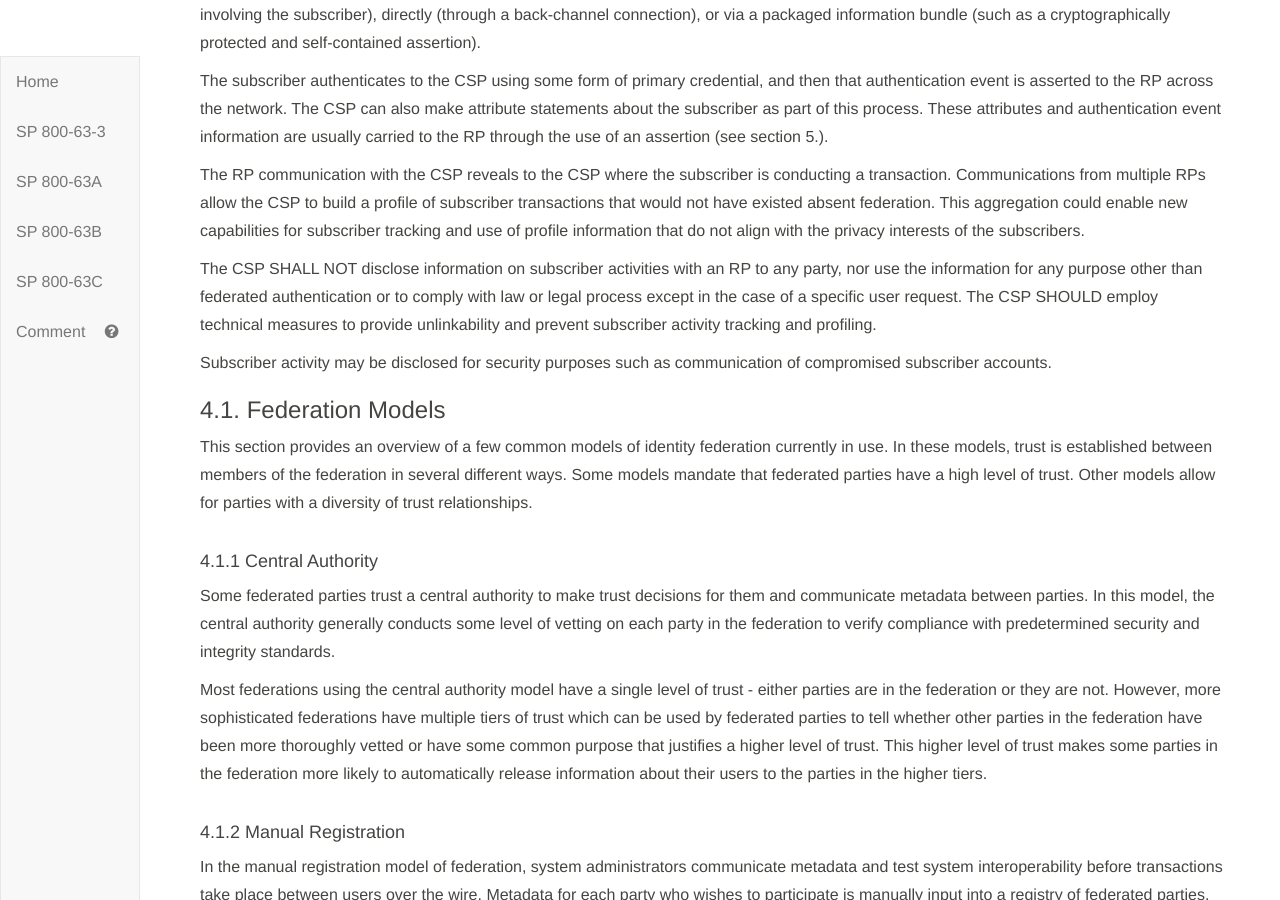
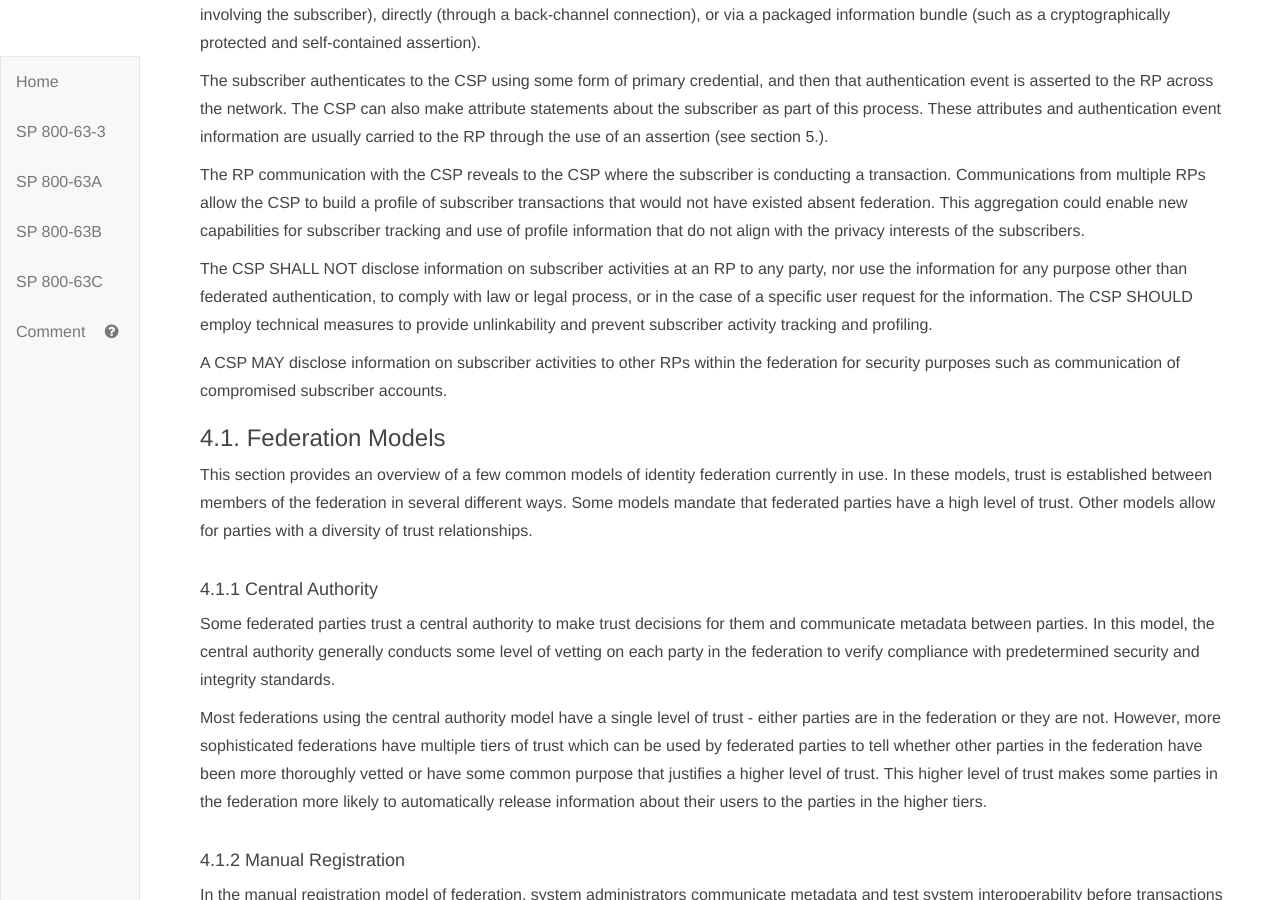
Before and after one commit to usnistgov/800-63-3, a Jekyll site: the page built from sp800-63c.md, in a window 1280 px wide and 900 px high, scrolled down 6674 px. Built offline with Jekyll 4.4.1, drawn with Linux system fonts in a browser that asks for light colours; some of the changed text lies outside the part shown.

Commit message:
modified normative language around subscriber activity disclosure

```diff
--- a/sp800-63c/sec4_federation.md
+++ b/sp800-63c/sec4_federation.md
@@ -13,9 +13,9 @@ The subscriber authenticates to the CSP using some form of primary credential, a
 
 The RP communication with the CSP reveals to the CSP where the subscriber is conducting a transaction. Communications from multiple RPs allow the CSP to build a profile of subscriber transactions that would not have existed absent federation. This aggregation could enable new capabilities for subscriber tracking and use of profile information that do not align with the privacy interests of the subscribers.
 
-The CSP SHALL NOT disclose information on subscriber activities with an RP to any party, nor use the information for any purpose other than federated authentication or to comply with law or legal process except in the case of a specific user request. The CSP SHOULD employ technical measures to provide unlinkability and prevent subscriber activity tracking and profiling.
+The CSP SHALL NOT disclose information on subscriber activities at an RP to any party, nor use the information for any purpose other than federated authentication, to comply with law or legal process, or in the case of a specific user request for the information. The CSP SHOULD employ technical measures to provide unlinkability and prevent subscriber activity tracking and profiling.
 
-Subscriber activity may be disclosed for security purposes such as communication of compromised subscriber accounts.
+A CSP MAY disclose information on subscriber activities to other RPs within the federation for security purposes such as communication of compromised subscriber accounts.
 
 ### 4.1. Federation Models
 
```
Also changed, not shown: other parts of sp800-63c/sec4_federation.md (+1 -1 lines).
